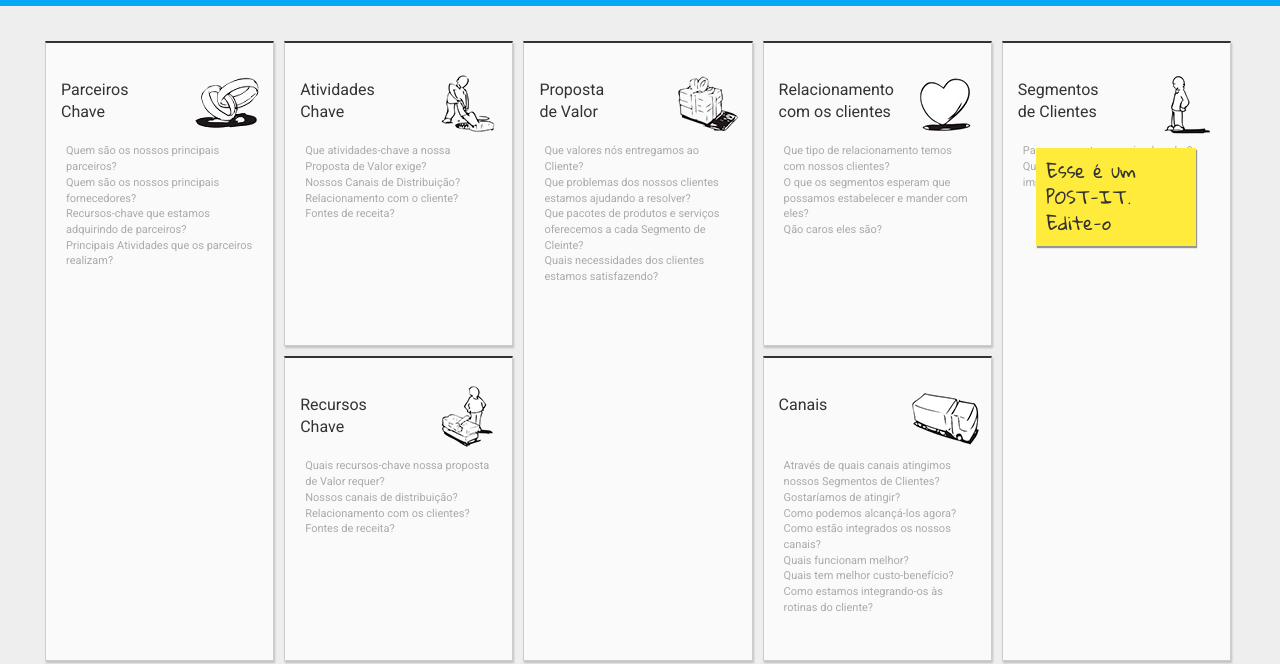
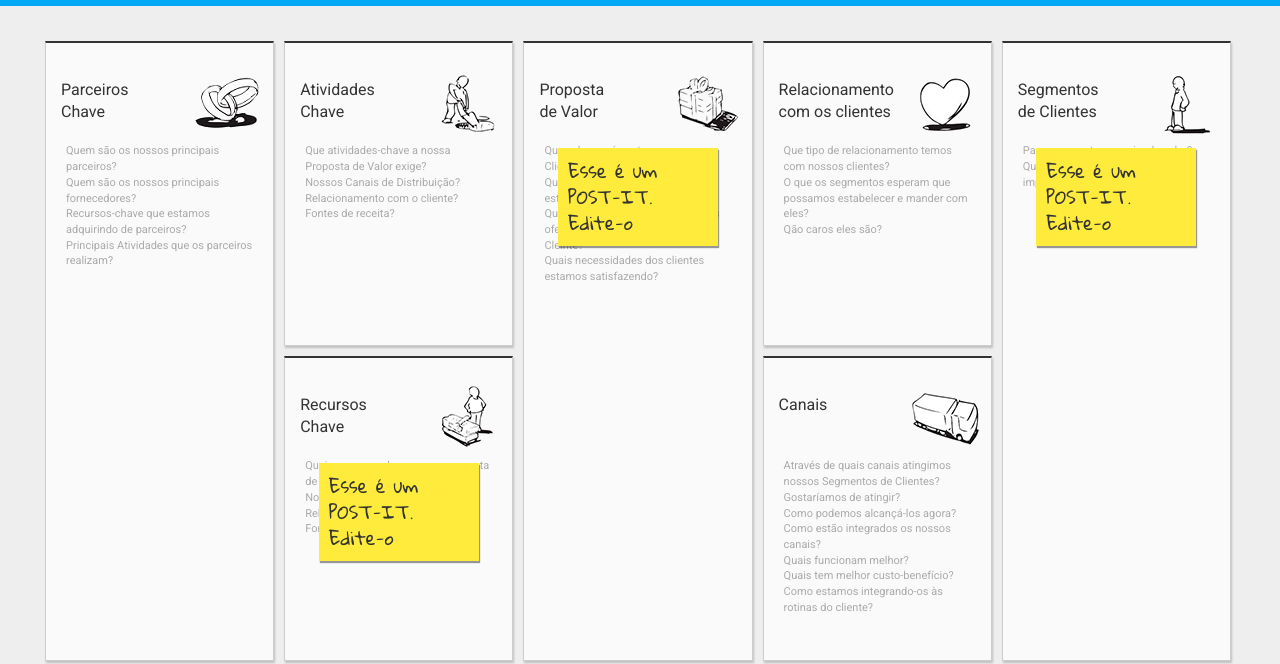
Before and after one commit to Jg-Nascimento/bmcanvas, a plain HTML site: page index.html in a window 1280 px wide. Shown: the part 154-818 px from the top of the page. Drawn offline with nearby package versions, Linux system fonts and the light colour scheme.

Commit message:
novos post-its

```diff
--- a/assets/stylesheets/style.scss
+++ b/assets/stylesheets/style.scss
@@ -169,6 +169,7 @@ div.post-its {
   min-height: 20px;
   position: relative;
   font-size: 18px;
+  margin-bottom: 10px;
   padding: 10px;
   z-index: 8;
   top: 15px;
--- a/index.html
+++ b/index.html
@@ -7,11 +7,13 @@
    <link rel="stylesheet" href="//code.jquery.com/ui/1.11.0/themes/smoothness/jquery-ui.css">
   <script src="//code.jquery.com/jquery-1.10.2.js"></script>
   <script src="//code.jquery.com/ui/1.11.0/jquery-ui.js"></script>
+
   <script>
     $(function() {
-    $( "#draggable" ).draggable();
+    $( ".draggable" ).draggable();
     });
   </script>
+
 </head>
 <body>
 
@@ -79,6 +81,8 @@
           Fontes de receita?
         </p>
 
+        <div class='post-its draggable' contenteditable='true'>Esse é um POST-IT. Edite-o</div>
+
       </div>
 
     </div>
@@ -95,6 +99,8 @@
         Que pacotes de produtos e serviços oferecemos a cada Segmento de Cleinte? <br>
         Quais necessidades dos clientes estamos satisfazendo?
       </p>
+
+      <div class='post-its draggable' contenteditable='true'>Esse é um POST-IT. Edite-o</div>
 
     </div>
 
@@ -145,9 +151,7 @@
         Quem são nossos clientes mais importantes?
       </p>
 
-      <div class="post-its" id="draggable" contenteditable="true">
-        Esse é um POST-IT. Edite-o
-      </div>
+      <div class='post-its draggable' contenteditable='true'>Esse é um POST-IT. Edite-o</div>
 
     </div>
 
@@ -181,6 +185,8 @@
       Como cada fluxo de receita contribui para a receita global?
     </p>
 
+    <div class='post-its draggable' contenteditable='true'>Esse é um POST-IT. Edite-o</div>
+
   </div>
 
 
@@ -192,5 +198,10 @@
 <a rel="license" href="http://creativecommons.org/licenses/by-nc-sa/4.0/deed.pt_BR"><img alt="Licença Creative Commons" style="border-width:0" src="https://i.creativecommons.org/l/by-nc-sa/4.0/88x31.png" /></a><br />Baseado no trabalho disponível em <a xmlns:dct="http://purl.org/dc/terms/" href="http://businessmodelgeneration.com" rel="dct:source">http://businessmodelgeneration.com</a></div>
 -->
 
+
+
+
+
+
 </body>
 </html>
```
Also changed, not shown: assets/stylesheets/style.css.
